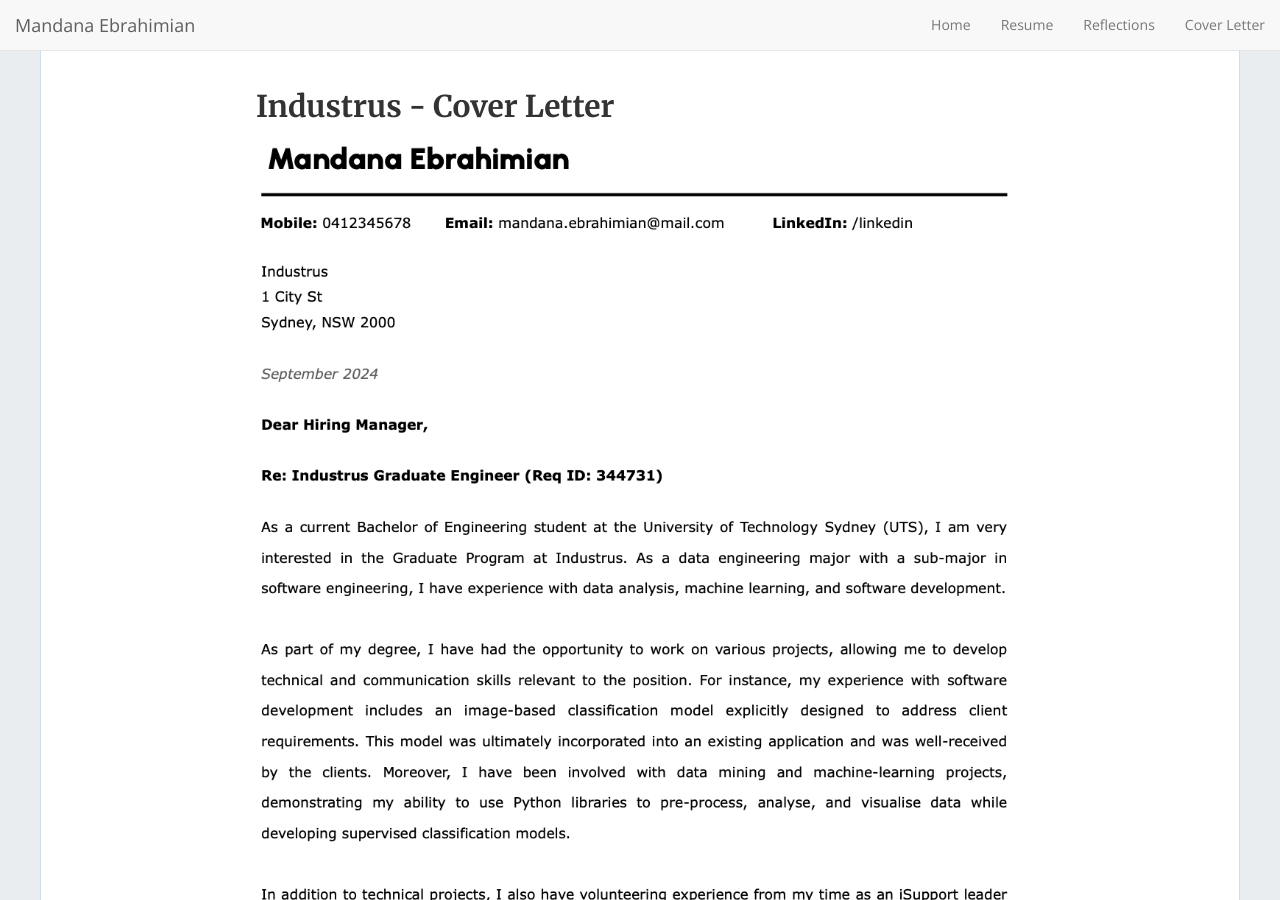
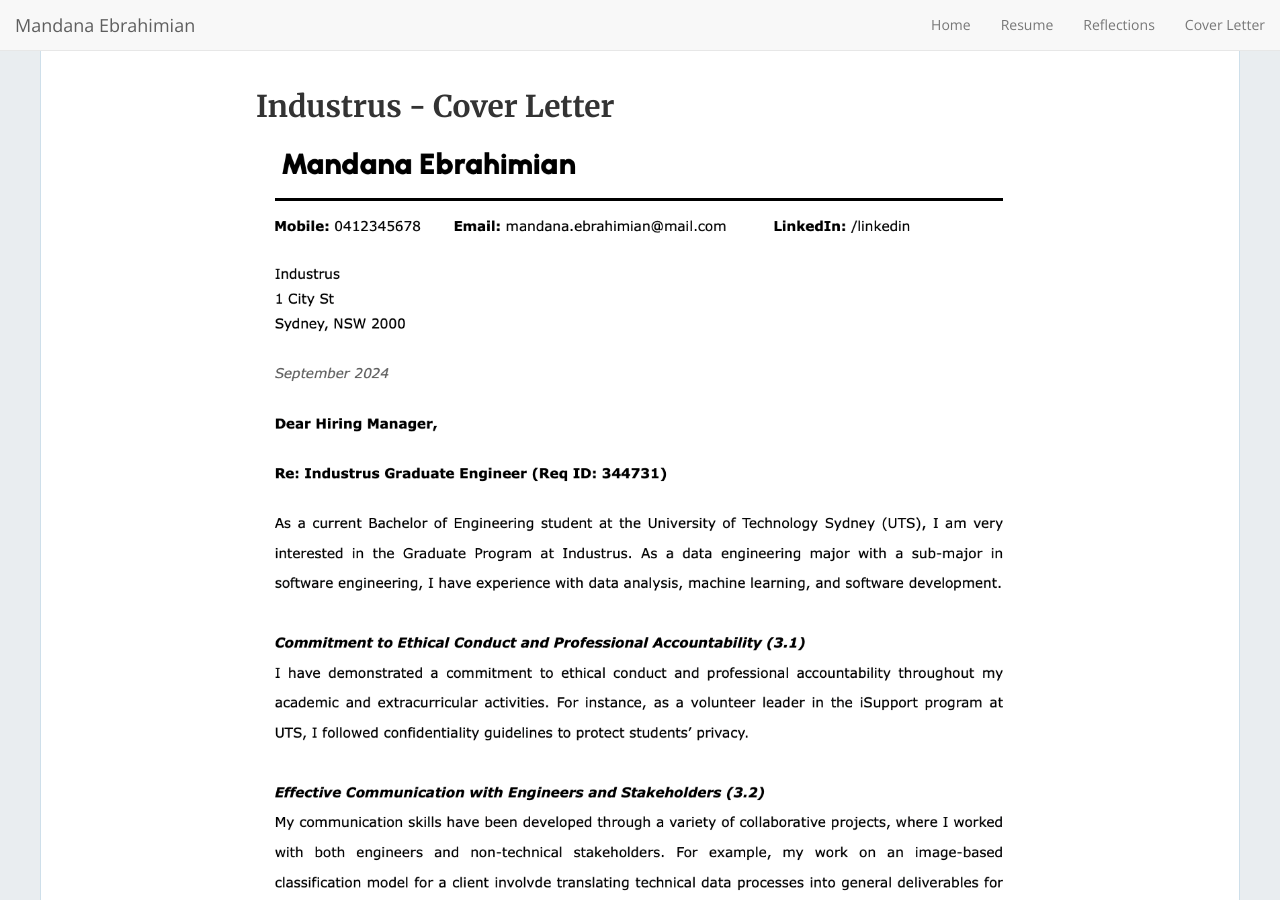
Before and after one commit to manderoon/portfolio, a Jekyll site: the page coverletter/index.html, which Jekyll copies as it is, in a window 1280 px wide and 900 px high. Built offline with Jekyll 4.4.1, drawn with Linux system fonts in a browser that asks for light colours; nearby versions of some CDN libraries; a script that is not in the unit is left out.

Commit message:
Updated cover letter

```diff
--- a/coverletter/index.html
+++ b/coverletter/index.html
@@ -78,7 +78,9 @@
           <h2 id="markdown">Industrus - Cover Letter</h2>
 
 
-<p><img src="../img/coverletter.png" alt="Branching" /></p>
+<p><img src="../img/coverletter1.png" alt="Branching" /></p>
+<p><img src="../img/coverletter2.png" alt="Branching" /></p>
+
 
 
 
```
Also changed, not shown: img/coverletter1.png (added), img/coverletter2.png (added).
